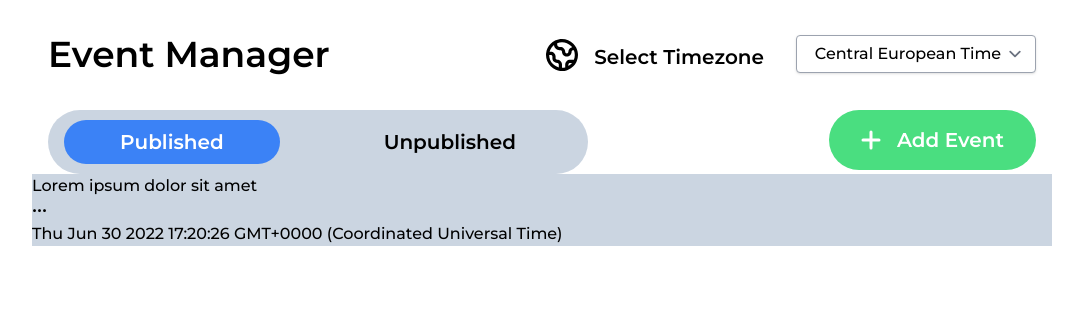
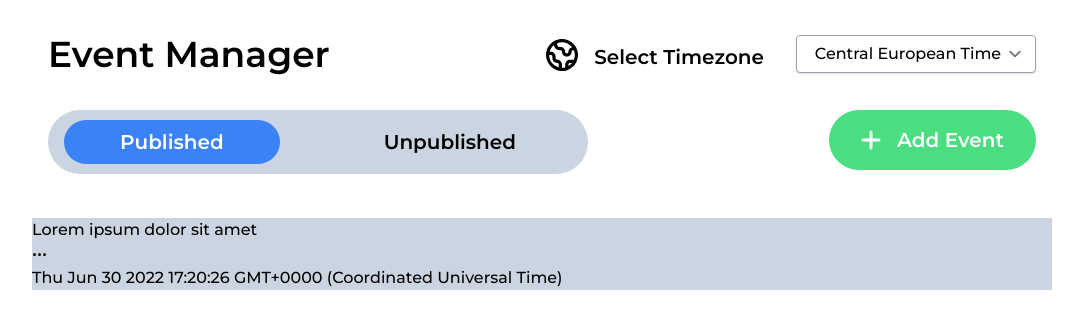
Before and after one commit to TyomaDW/practice, a React (Create React App) app: page / in a window 1280 px wide. Shown: the top 328 px of the page, without its empty margins (98-1181 px from the left). Built offline with nearby package versions, Linux system fonts and the light colour scheme.

Commit message:
Update ButonsRow.js

```diff
--- a/src/Components/ButonsRow.js
+++ b/src/Components/ButonsRow.js
@@ -3,8 +3,8 @@ import add from "../icons/add.svg";
 
 export default function ButonsRow() {
   return (
-    <div className="container mx-auto sm:flex sm:justify-between">
-      <div className="px-4">
+    <div className="container mx-auto sm:flex sm:justify-between sm:pb-11">
+      <div className="px-4 pb-5 sm:pb-0">
         <div className="flex flex-col sm:flex-row sm:rounded-full sm:py-2.5 bg-slate-300 rounded-[18px] px-4">
           <button
             type="button"
```
